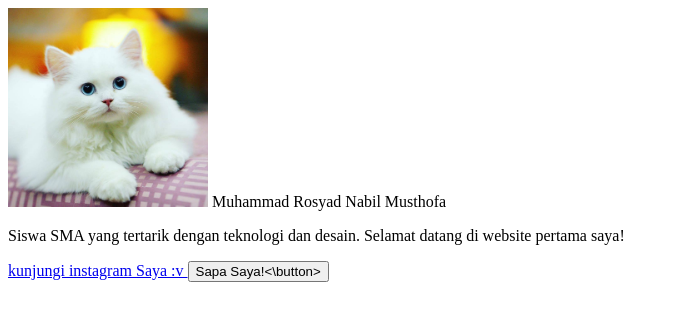
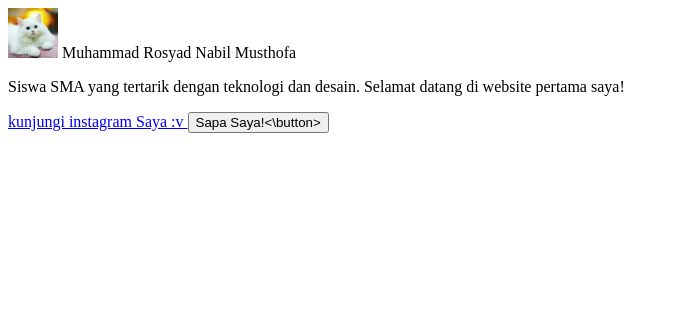
Before and after one commit to Romoonid/one-day-belajar-di-dlanggu, a plain HTML site: page index.html in a window 1280 px wide. Shown: the whole page, without its empty margins (0-678 px from the left). Drawn offline with Linux system fonts and the light colour scheme.

Commit message:
Update index.html

```diff
--- a/index.html
+++ b/index.html
@@ -6,7 +6,7 @@
   </head>
   <body>
   <div class="kartu profil">
-    <img src="22853167_1984458391837153_1342975386541006899_n.jpg" width="200">
+    <img src="22853167_1984458391837153_1342975386541006899_n.jpg" width="50">
     <hl> Muhammad Rosyad Nabil  Musthofa </hl>
     <p>Siswa SMA yang tertarik dengan teknologi dan desain.
     Selamat datang di website pertama saya!</p>
```
